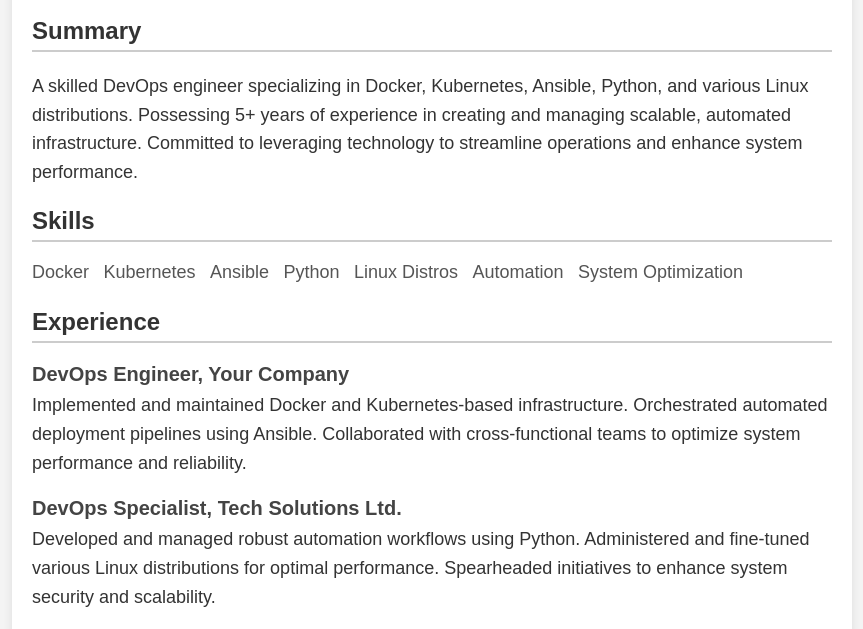
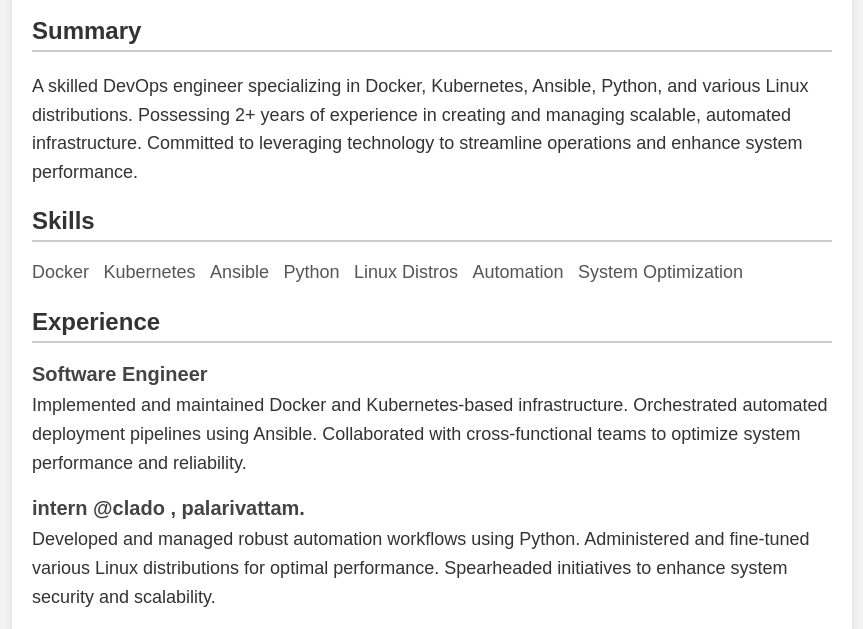
Before and after one commit to manoop98/host-a-resume, a plain HTML site: page index.html in a window 1280 px wide. Shown: the part 124-753 px from the top of the page, without its empty margins (208-1071 px from the left). Drawn offline with Linux system fonts and the light colour scheme.

Commit message:
Update index.html

```diff
--- a/index.html
+++ b/index.html
@@ -64,7 +64,7 @@
 		</header>
 		<section>
 			<h2>Summary</h2>
-			<p>A skilled DevOps engineer specializing in Docker, Kubernetes, Ansible, Python, and various Linux distributions. Possessing 5+ years of experience in creating and managing scalable, automated infrastructure. Committed to leveraging technology to streamline operations and enhance system performance.</p>
+			<p>A skilled DevOps engineer specializing in Docker, Kubernetes, Ansible, Python, and various Linux distributions. Possessing 2+ years of experience in creating and managing scalable, automated infrastructure. Committed to leveraging technology to streamline operations and enhance system performance.</p>
 		</section>
 		<section>
 			<h2>Skills</h2>
@@ -80,9 +80,9 @@
 		</section>
 		<section>
 			<h2>Experience</h2>
-			<h3>DevOps Engineer, Your Company</h3>
+			<h3>Software Engineer </h3>
 			<p>Implemented and maintained Docker and Kubernetes-based infrastructure. Orchestrated automated deployment pipelines using Ansible. Collaborated with cross-functional teams to optimize system performance and reliability.</p>
-			<h3>DevOps Specialist, Tech Solutions Ltd.</h3>
+			<h3>intern @clado , palarivattam.</h3>
 			<p>Developed and managed robust automation workflows using Python. Administered and fine-tuned various Linux distributions for optimal performance. Spearheaded initiatives to enhance system security and scalability.</p>
 		</section>
 		<section>
```
